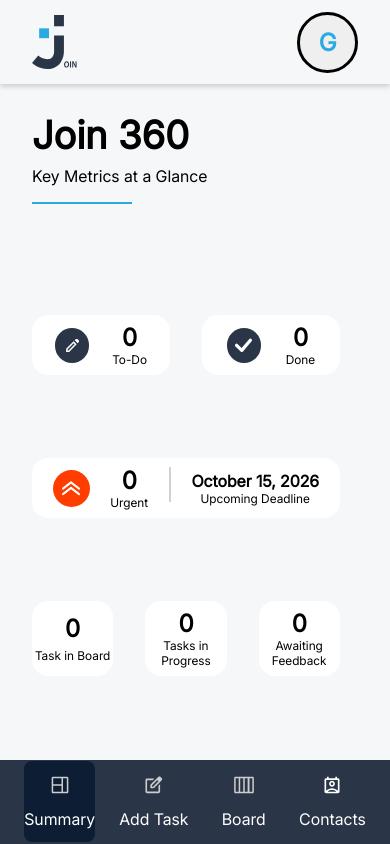
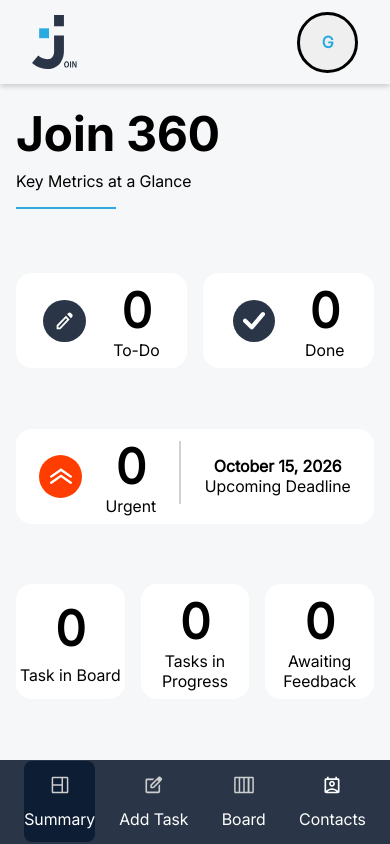
Before and after one commit to CindyHauser/join, a plain HTML site: page HTML/summary.html in a window 390 px wide. Drawn offline with Linux system fonts and the light colour scheme; no server answers.

Commit message:
updating font-size and font-family

```diff
--- a/styles/addTask-media.css
+++ b/styles/addTask-media.css
@@ -61,10 +61,6 @@
         height: 12%;
     }
 
-    .addTask-header h2 {
-        font-size: 2rem;
-    }
-
     .add-task {
         gap: 1rem;
     }
--- a/styles/addtask.css
+++ b/styles/addtask.css
@@ -20,8 +20,9 @@
 }
 
 h2 {
-    font-size: clamp(2rem, 1.78rem + 2.53vw, 4rem);
+    font-size: clamp(3rem, 1.78rem + 2.53vw, 4rem);
     margin: 0;
+    font-family: Inter-Bold;
 }
 
 label,
--- a/styles/board-media.css
+++ b/styles/board-media.css
@@ -35,7 +35,6 @@
     .search-wrapper-ext-hug {
         order: 3;
         flex-basis: 100%;
-        /* erzwingt Umbruch, volle Breite */
         margin-top: 10px;
     }
 
@@ -62,7 +61,7 @@
         overflow-x: auto;
         scrollbar-width: none;
         -ms-overflow-style: none;
-        padding-inline: 16px;
+        gap: 8px;
     }
 
     .drag-and-drop-tasks::-webkit-scrollbar {
@@ -81,10 +80,6 @@
     .board-input {
         height: 29px;
         font-size: 18px;
-    }
-
-    .summary-header h2 {
-        font-size: 2rem;
     }
 
     .add-task-btn {
--- a/styles/help.css
+++ b/styles/help.css
@@ -3,7 +3,7 @@
     font-size: clamp(3rem, 1.78rem + 2.53vw, 4rem);
     margin-block-start: 0;
     margin-block-end: 0;
-
+    font-family: Inter-Bold;
 }
 
 h3 {
--- a/styles/styles-media.css
+++ b/styles/styles-media.css
@@ -93,6 +93,7 @@
         aspect-ratio: 1/1;
         width: auto;
         border: 3px solid black;
+        font-size: 16px;
     }
 }
 
--- a/styles/summary.css
+++ b/styles/summary.css
@@ -38,8 +38,9 @@
 
 .summary-header h2 {
     min-width: clamp(200px, 120.34px + 10.37vw, 250px);
-    font-size: clamp(2rem, 1.78rem + 2.53vw, 4rem);
+    font-size: clamp(3rem, 1.78rem + 2.53vw, 4rem);
     margin: 0;
+    font-family: Inter-Bold;
 }
 
 .summary-header p {
@@ -80,14 +81,14 @@
     display: flex;
     justify-content: center;
     align-items: center;
-    width: min(25%, 69px);
+    width: clamp(40px, 25%, 69px);
     aspect-ratio: 1 / 1;
     background-color: var(--main-color);
     border-radius: 50%;
 }
 
 .summary-icon-container.small {
-    width: min(12%, 69px);
+    width:clamp(40px, 12%, 69px);
 }
 
 .bg-red {
@@ -101,7 +102,7 @@
 }
 
 .metric-card h2 {
-    font-size: clamp(1.5rem, 0.5rem + 4vw, 4rem);
+    font-size: clamp(3rem, 1.78rem + 2.53vw, 4rem);
     margin: 0;
 }
 
@@ -189,7 +190,12 @@
 
     .summary-container {
         width: 100%;
-        padding: 1rem 1rem 0 2rem;
+        padding: 1rem;
+        overflow: auto;
+    }
+
+    .summary-metrics{
+        gap: 1rem;
     }
 
     .summary-header {
@@ -197,6 +203,11 @@
         align-items: flex-start;
         justify-content: center;
         gap: 0.5rem;
+    }
+
+    .metrics-wrapper{
+        width: unset;
+        gap: 1rem;
     }
 
     .v-line-header {
@@ -235,9 +246,3 @@
         }
     }
 }
-
-@media (max-width:400px) {
-    .metrics-wrapper p {
-        font-size: 12px;
-    }
-}
```
Also changed, not shown: styles/legal-notice.css (+8 -0 lines).
